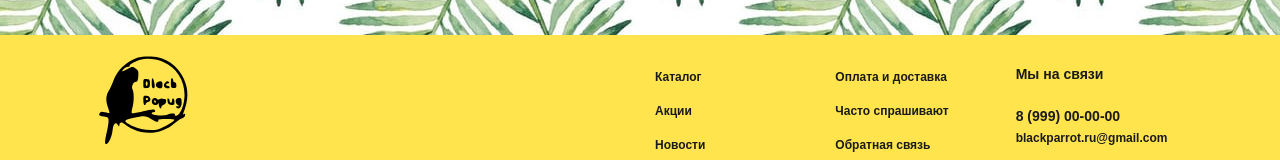
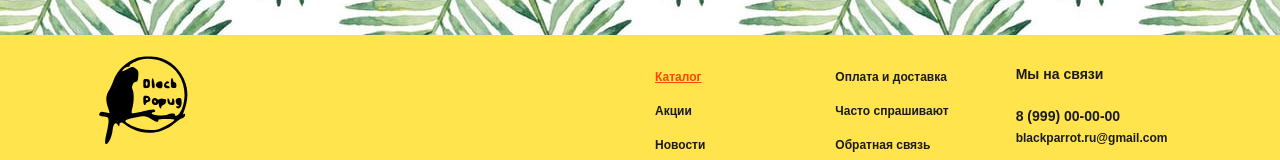
Before and after one commit to Kalliacto/Black-Parrot, a React (Create React App) app: page / in a window 1280 px wide. Shown: the part 921-1081 px from the top of the page. Built offline with nearby package versions, Linux system fonts and the light colour scheme; no server answers; grey boxes are pictures that could not be loaded; the HTML template or start-up script is replaced by a standard one.

Commit message:
замена на NavLink in footer

```diff
--- a/src/App.css
+++ b/src/App.css
@@ -4,3 +4,8 @@ main {
     background: url('./24493-orig.jpg');
     padding-top: 40px;
 }
+
+.active {
+    color: orangered;
+    text-decoration: underline;
+}
--- a/src/components/Footer/Footer.jsx
+++ b/src/components/Footer/Footer.jsx
@@ -1,20 +1,20 @@
 import React from 'react';
 import './footer.css';
 import Logo from '../Logo/Logo';
-import { Link } from 'react-router-dom';
+import { NavLink } from 'react-router-dom';
 
 const links = [
     { name: 'Каталог', href: '/' },
-    { name: 'Акции', href: '/' },
-    { name: 'Новости', href: '/' },
-    { name: 'Отзывы', href: '/' },
+    { name: 'Акции', href: '/stocks' },
+    { name: 'Новости', href: '/news' },
+    { name: 'Отзывы', href: '/reviews' },
 ];
 
 const linksTwo = [
-    { name: 'Оплата и доставка', href: '/' },
+    { name: 'Оплата и доставка', href: '/delivery' },
     { name: 'Часто спрашивают', href: '/faq' },
-    { name: 'Обратная связь', href: '/' },
-    { name: 'Контакты', href: '/' },
+    { name: 'Обратная связь', href: '/feedback' },
+    { name: 'Контакты', href: '/contacts' },
 ];
 
 export const Footer = () => {
@@ -38,7 +38,9 @@ export const Footer = () => {
                                             key={el.name}
                                             className="footer__item"
                                         >
-                                            <Link to={el.href}>{el.name}</Link>
+                                            <NavLink to={el.href}>
+                                                {el.name}
+                                            </NavLink>
                                         </li>
                                     );
                                 })}
@@ -50,7 +52,9 @@ export const Footer = () => {
                                             key={el.name}
                                             className="footer__item"
                                         >
-                                            <Link to={el.href}>{el.name}</Link>
+                                            <NavLink to={el.href}>
+                                                {el.name}
+                                            </NavLink>
                                         </li>
                                     );
                                 })}
```
